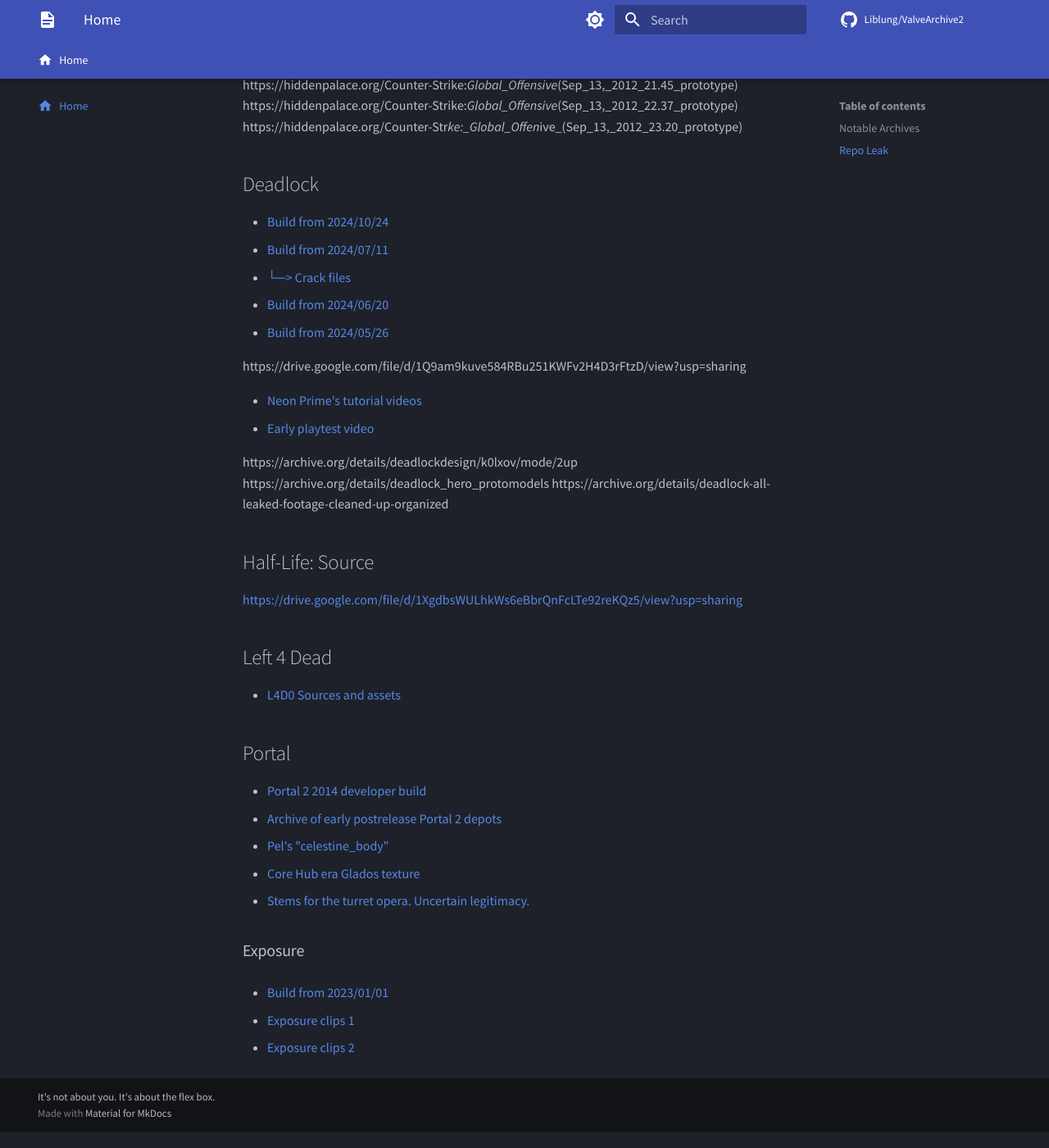
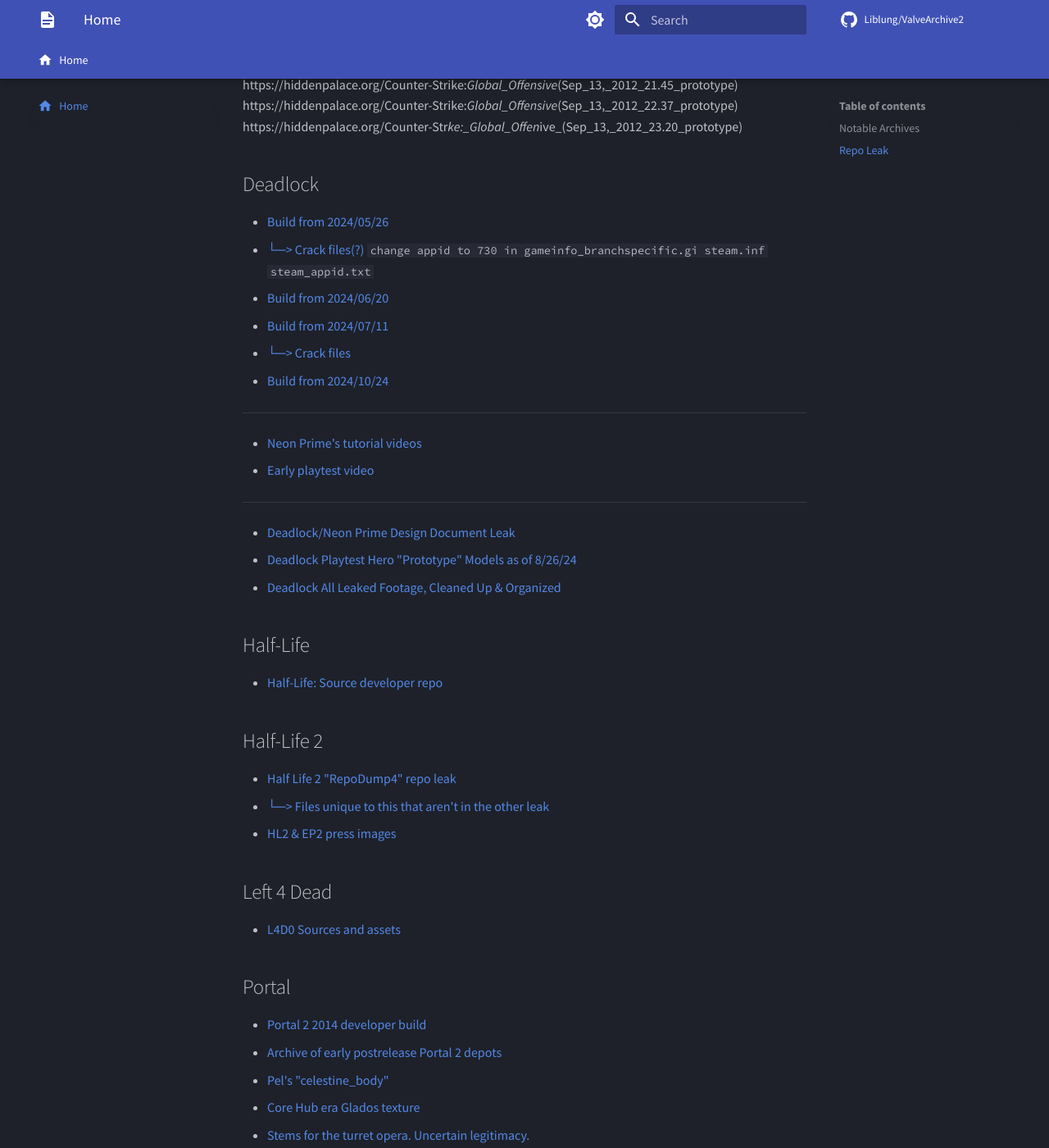
Before and after one commit to Liblung/ValveArchive2, an MkDocs documentation site: the page built from docs/index.md, in a window 1280 px wide and 1400 px high, scrolled down 570 px. Shown: the whole window at 82% size. Built offline with MkDocs 1.6.1 and Material for MkDocs 9.7.7, drawn with Linux system fonts in a browser that asks for light colours; nearby versions of some CDN libraries; comment, search, counter and statistics services are not loaded.

Commit message:
Update index.md

````diff
--- a/docs/index.md
+++ b/docs/index.md
@@ -27,24 +27,38 @@
 
 ## Deadlock
 
-* [Build from 2024/10/24](https://drive.google.com/file/d/1Wat2GMksWumMJOymkSR0PjqIa3_xqgY-/view?usp=drive_link)
+* [Build from 2024/05/26](https://drive.google.com/file/d/1ZXbUBaBokcsn_fgfFCZUEW2wkUtOSQzT/view?usp=sharing)
+* [└─> Crack files(?)](https://drive.google.com/file/d/1hI6wu6l01WWzegbwhu6yN-n0Nw4CKGVD/view?usp=sharing)
+```change appid to 730 in
+gameinfo_branchspecific.gi
+steam.inf
+steam_appid.txt
+```
+* [Build from 2024/06/20](https://drive.google.com/file/d/1Q9am9kuve584RBu251KWFv2H4D3rFtzD/view)
 * [Build from 2024/07/11](https://drive.google.com/file/d/10MeAQ1W8drlTcI9QuMzMX7Z3tUVrMTIL/view?usp=sharing)
 * [└─> Crack files](https://www.mediafire.com/file/z7r8lfk9prtqx6h/7-11-24_crackfiles.zip/file)
-* [Build from 2024/06/20](https://drive.google.com/file/d/1Q9am9kuve584RBu251KWFv2H4D3rFtzD/view)
-* [Build from 2024/05/26](https://drive.google.com/file/d/1ZXbUBaBokcsn_fgfFCZUEW2wkUtOSQzT/view?usp=sharing)
+* [Build from 2024/10/24](https://drive.google.com/file/d/1Wat2GMksWumMJOymkSR0PjqIa3_xqgY-/view?usp=drive_link)
 
-https://drive.google.com/file/d/1Q9am9kuve584RBu251KWFv2H4D3rFtzD/view?usp=sharing
+---
 
 * [Neon Prime's tutorial videos](https://www.youtube.com/watch?v=xqJsU0iN_UI)
 * [Early playtest video](https://drive.google.com/file/d/1ttz882aMOPHrGmcH-Tpng6I4y3x3OtYz/view?usp=sharing)
 
-https://archive.org/details/deadlockdesign/k0lxov/mode/2up
-https://archive.org/details/deadlock_hero_protomodels
-https://archive.org/details/deadlock-all-leaked-footage-cleaned-up-organized
+---
 
-## Half-Life: Source
+* [Deadlock/Neon Prime Design Document Leak](https://archive.org/details/deadlockdesign/k0lxov/mode/2up)
+* [Deadlock Playtest Hero "Prototype" Models as of 8/26/24](https://archive.org/details/deadlock_hero_protomodels)
+* [Deadlock All Leaked Footage, Cleaned Up & Organized](https://archive.org/details/deadlock-all-leaked-footage-cleaned-up-organized)
 
-[https://drive.google.com/file/d/1XgdbsWULhkWs6eBbrQnFcLTe92reKQz5/view?usp=sharing](Half-Life: Source developer repo)
+## Half-Life
+
+* [Half-Life: Source developer repo](https://drive.google.com/file/d/1XgdbsWULhkWs6eBbrQnFcLTe92reKQz5/view?usp=sharing)
+
+## Half-Life 2
+
+* [Half Life 2 "RepoDump4" repo leak](https://drive.google.com/file/d/1eGCl2oI4zoeSoHhtLYsrMk2DUZgObsk2/view?usp=sharing)
+* [└─> Files unique to this that aren't in the other leak](https://drive.google.com/file/d/1sQcdKFaFQWiXaCVGeLo-4rM9v32AuzfR/view?usp=sharing)
+* [HL2 & EP2 press images](https://www.mediafire.com/file/vp2zh2ze35f7qn3/HL2_HL2EP2_Arts.rar/file)
 
 ## Left 4 Dead
 
````
